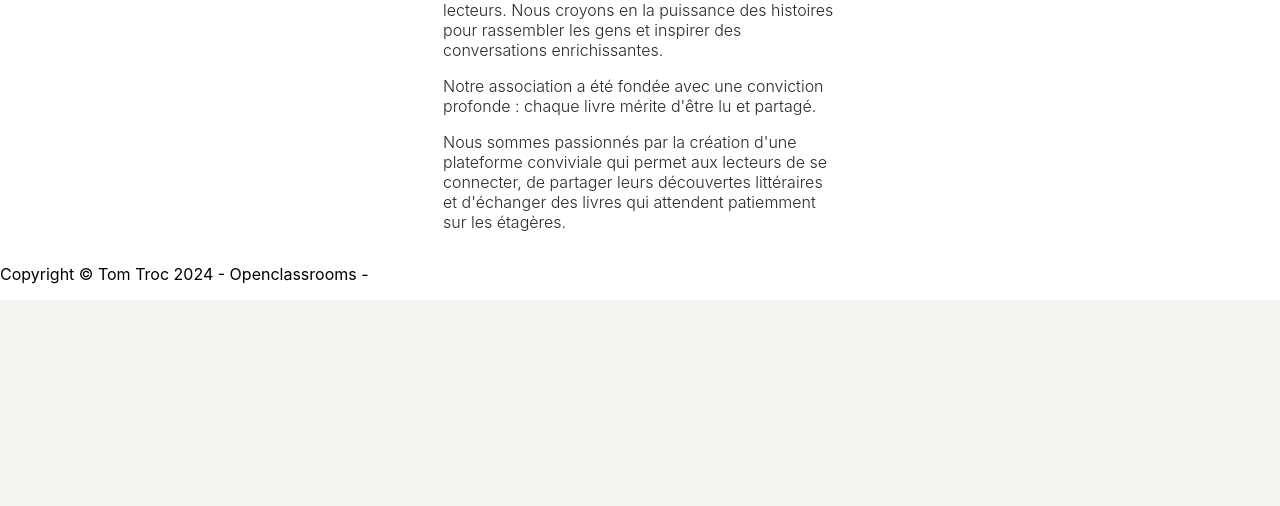
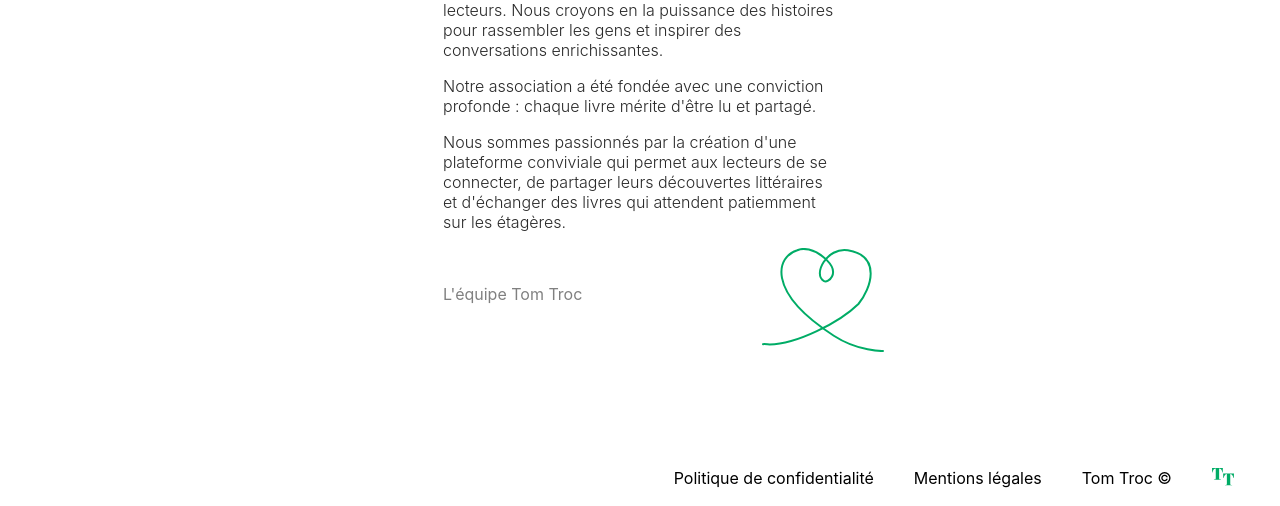
Before and after one commit to Wutzy/OC-SF-TomTroc, a PHP site: template TomTroc/views/templates/home.php in a window 1280 px wide. Shown: the part 2031-2537 px from the top of the page. Before the commit the page ends 2331 px from the top, so only its background shows below. Run offline with PHP 8.4, Linux system fonts and the light colour scheme; the template is opened without the code that fills it, so the values that code supplies are empty; grey boxes labelled with a size stand in for pictures from a placeholder-image service; some libraries are stand-ins or nearby versions; some web fonts are replaced.

Commit message:
Home speech section + footer integration

```diff
--- a/TomTroc/css/style.css
+++ b/TomTroc/css/style.css
@@ -17,6 +17,16 @@ section{
 footer{
     width: 100%;
     background-color: white;
+}
+footer ul {
+    display: flex;
+    justify-content: end;
+    list-style: none;
+    padding-top: 100px;
+    padding-right: 46px;
+}
+footer li {
+    padding-left: 40px;
 }
 a {
     text-decoration: none;
@@ -281,3 +291,17 @@ nav{
     font-weight: 300;
     line-height: normal;
 }
+.signature-speech {
+    display: flex;
+    width: 394px;
+}
+
+.signature-speech svg{
+    position: relative;
+    right: -180px;
+}
+.signature-speech div {
+    position: relative;
+    color: grey;
+    padding-top: 20px;
+}
--- a/TomTroc/views/templates/home.php
+++ b/TomTroc/views/templates/home.php
@@ -102,5 +102,14 @@
             de se connecter, de partager leurs découvertes littéraires et d'échanger des livres
             qui attendent patiemment sur les étagères.
         </div>
+        <div class="signature-speech">
+            <div>
+                <p>L'équipe Tom Troc</p>
+            </div>
+            <svg width="122" height="104" viewBox="0 0 122 104" fill="none" xmlns="http://www.w3.org/2000/svg">
+                <path d="M1 96.2224V96.2224C2.29696 95.8216 6.2879 96.4842 7.64535 96.4785C34.2391 96.3656 77.2911 74.6923 96.4064 56.0062C109.127 40.7664 119.928 7.80529 85.8057 2.24352C65.0283 -1.1431 50.1873 26.7966 62.0601 33.1465C66.0177 35.2631 78.258 25.6112 65.0283 12.4034C51.7986 -0.804455 39.7279 0.126873 35.3463 2.24352C15.417 7.74679 2.27208 42.7137 71.8127 87.7558C96.4064 103.685 121 102.996 121 102.996" stroke="#00AC66" stroke-width="2" stroke-linecap="round"/>
+            </svg>
+        </div>
+
     </div>
 </section>
--- a/TomTroc/views/templates/main.php
+++ b/TomTroc/views/templates/main.php
@@ -47,7 +47,17 @@
     </main>
 
     <footer>
-        <p>Copyright © Tom Troc 2024 - Openclassrooms -
+        <ul>
+            <li>Politique de confidentialité</li>
+            <li>Mentions légales</li>
+            <li>Tom Troc ©</li>
+            <li>
+                <svg width="22" height="18" viewBox="0 0 22 18" fill="none" xmlns="http://www.w3.org/2000/svg">
+                <path d="M0.0651287 4.50202C0.0976931 4.21437 0.113975 3.81546 0.113975 3.30528C0.113975 2.33378 0.0759835 1.23202 0 0C1.05834 0.0325644 2.87652 0.0488465 5.45453 0.0488465C8.02169 0.0488465 9.83172 0.0325644 10.8846 0C10.8087 1.23202 10.7707 2.33378 10.7707 3.30528C10.7707 3.81546 10.7869 4.21437 10.8195 4.50202H10.4369C10.0732 3.04205 9.60106 1.99185 9.02033 1.35142C8.44502 0.705561 7.82359 0.382631 7.15602 0.382631H7.13974V9.92399C7.13974 10.3907 7.18587 10.73 7.27813 10.9416C7.37583 11.1533 7.5495 11.2944 7.79916 11.365C8.04882 11.4355 8.44502 11.4708 8.98776 11.4708V11.8046C7.42467 11.772 6.20622 11.7557 5.33241 11.7557C4.54544 11.7557 3.40298 11.772 1.90501 11.8046V11.4708C2.44775 11.4708 2.84395 11.4355 3.09361 11.365C3.34327 11.2944 3.51424 11.1533 3.6065 10.9416C3.7042 10.73 3.75304 10.3907 3.75304 9.92399V0.382631H3.73676C3.05834 0.382631 2.43147 0.702847 1.85617 1.34328C1.28629 1.97828 0.816823 3.0312 0.44776 4.50202H0.0651287Z" fill="#00AC66"/>
+                <path d="M11.1804 10.0596C11.2129 9.77199 11.2292 9.37307 11.2292 8.8629C11.2292 7.8914 11.1912 6.78964 11.1152 5.55762C12.1736 5.59018 13.9918 5.60646 16.5698 5.60646C19.1369 5.60646 20.947 5.59018 21.9999 5.55762C21.9239 6.78964 21.8859 7.8914 21.8859 8.8629C21.8859 9.37307 21.9022 9.77199 21.9347 10.0596H21.5521C21.1885 8.59967 20.7163 7.54947 20.1356 6.90904C19.5603 6.26318 18.9388 5.94025 18.2713 5.94025H18.255V15.4816C18.255 15.9484 18.3011 16.2876 18.3934 16.4992C18.4911 16.7109 18.6647 16.852 18.9144 16.9226C19.1641 16.9931 19.5603 17.0284 20.103 17.0284V17.3622C18.5399 17.3296 17.3215 17.3134 16.4476 17.3134C15.6607 17.3134 14.5182 17.3296 13.0202 17.3622V17.0284C13.563 17.0284 13.9592 16.9931 14.2088 16.9226C14.4585 16.852 14.6295 16.7109 14.7217 16.4992C14.8194 16.2876 14.8683 15.9484 14.8683 15.4816V5.94025H14.852C14.1736 5.94025 13.5467 6.26046 12.9714 6.9009C12.4015 7.5359 11.9321 8.58882 11.563 10.0596H11.1804Z" fill="#00AC66"/>
+                </svg>
+            </li>
+        </ul>
     </footer>
 </div>
 
```
